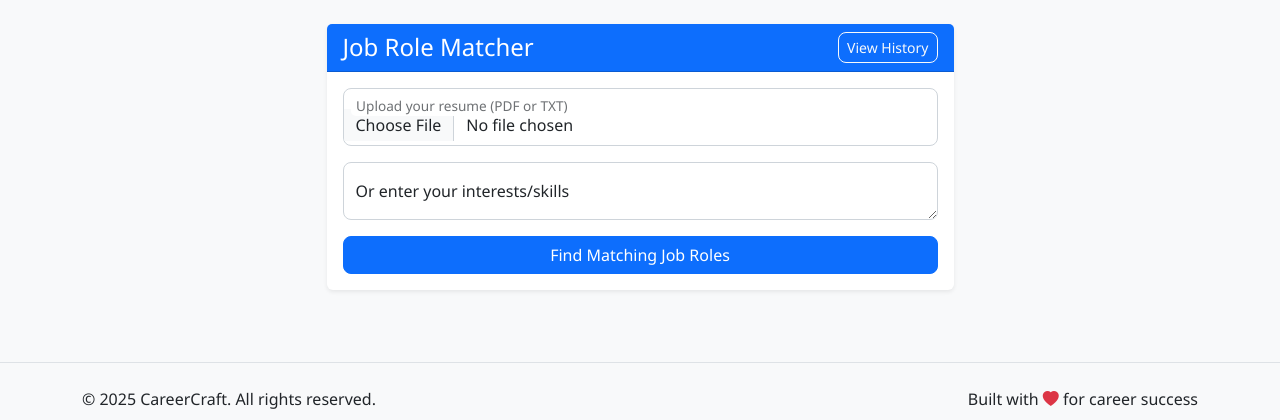
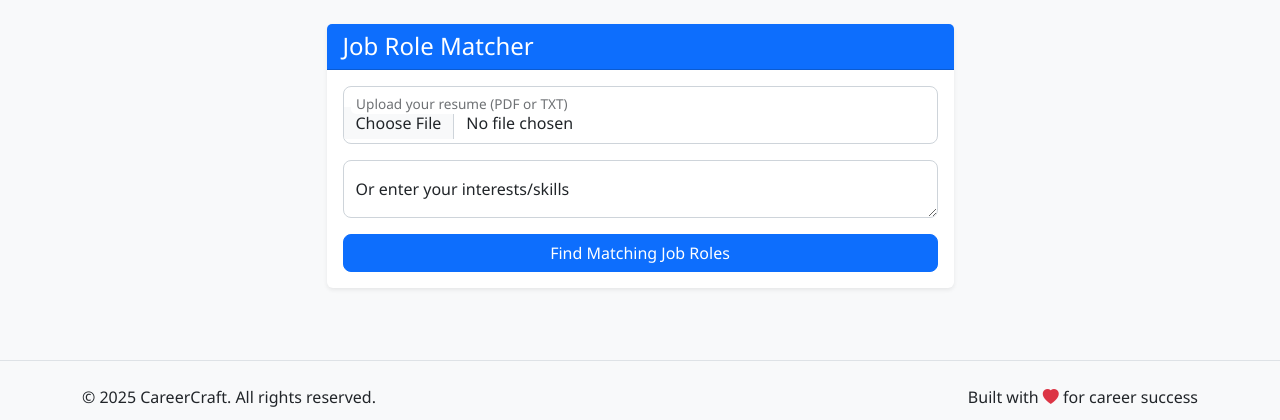
Before and after one commit to pooji105/careercraft, a Flask app: page /job-matcher in a window 1280 px wide. Shown: the part 83-503 px from the top of the page. Run offline with Flask 3, Linux system fonts and the light colour scheme; the visitor is signed in with stand-in values (Sample User, id 1); data that the repository does not hold is empty.

```diff
--- a/app/templates/resume/job_matcher.html
+++ b/app/templates/resume/job_matcher.html
@@ -8,12 +8,7 @@
         <div class="col-12 col-md-8 col-lg-7">
             <div class="card shadow-sm mb-4">
                 <div class="card-header bg-primary text-white">
-                    <div class="d-flex justify-content-between align-items-center">
-                        <h1 class="h4 mb-0">Job Role Matcher</h1>
-                        <a href="{{ url_for('resume.job_match_history') }}" class="btn btn-outline-light btn-sm">
-                            <i class="fas fa-history"></i> View History
-                        </a>
-                    </div>
+                    <h1 class="h4 mb-0">Job Role Matcher</h1>
                 </div>
                 <div class="card-body">
                     <form id="jobMatcherForm" method="POST" enctype="multipart/form-data">
```
